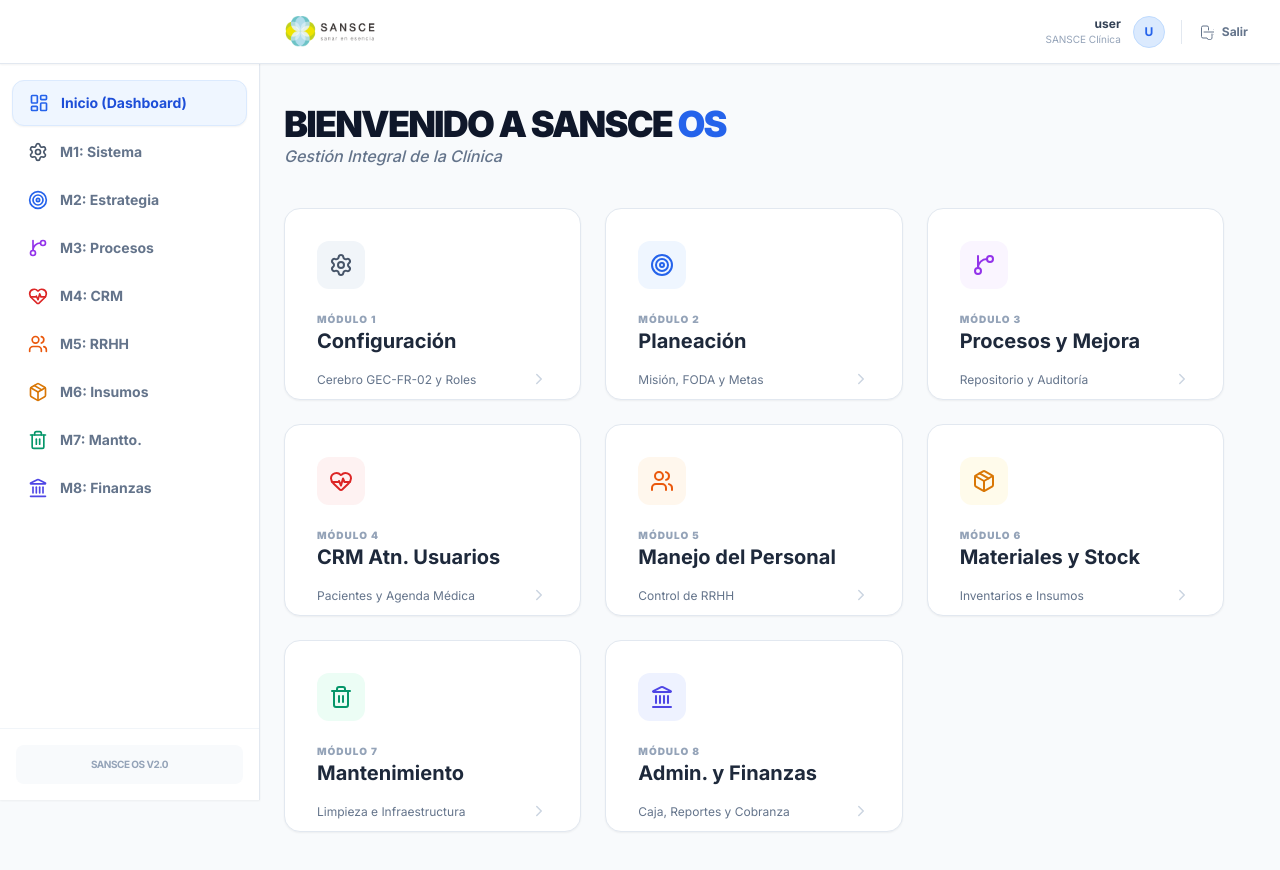
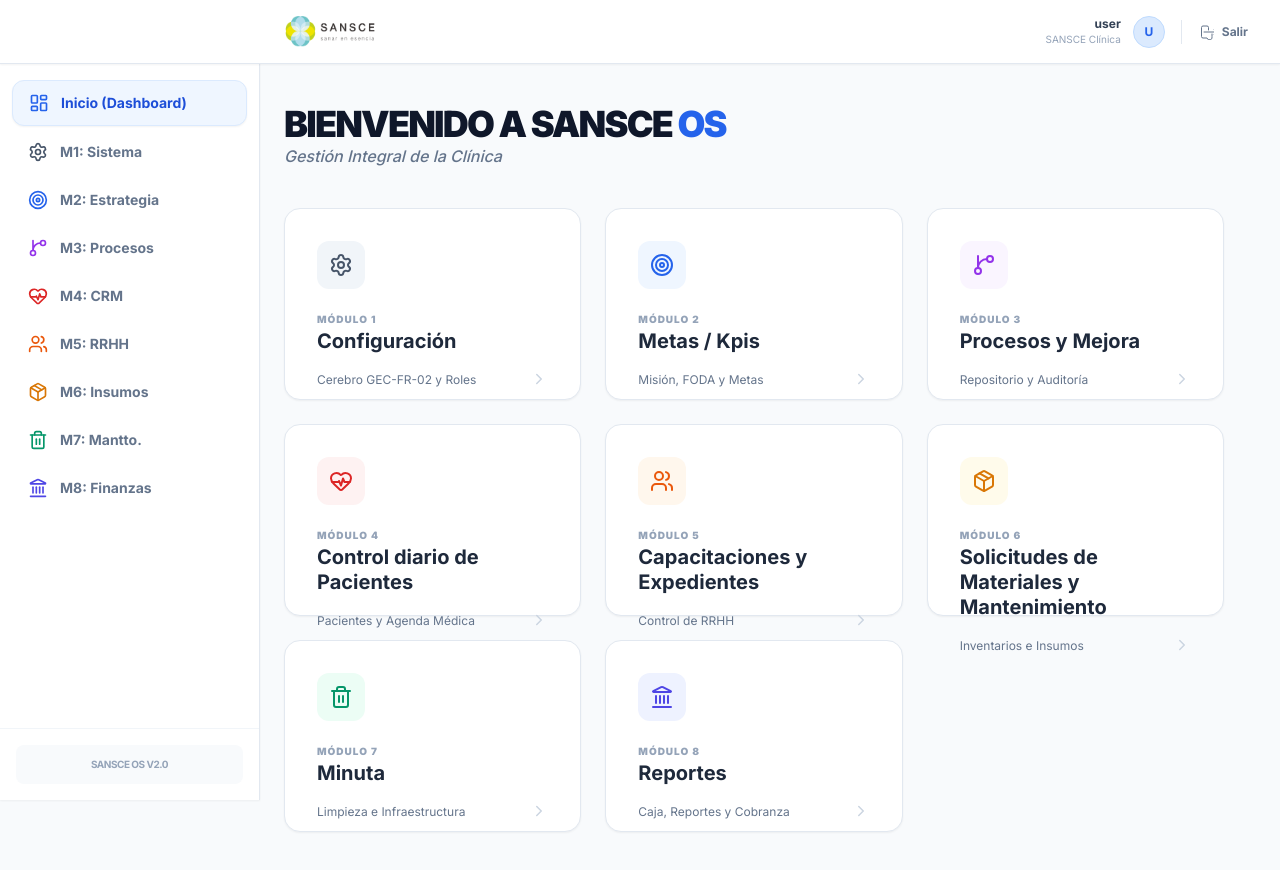
Before and after one commit to alemendez13/sistema-ATU, a Next.js app: page / in a window 1280 px wide. Shown: the top 870 px of the page. Built offline with nearby package versions, Linux system fonts and the light colour scheme; no server answers; sample sign-in values are in the browser's storage.

Commit message:
Add files via upload

```diff
--- a/app/page.tsx
+++ b/app/page.tsx
@@ -10,13 +10,13 @@ export default function Home() {
   // Mantenemos tu lista maestra de módulos (ID 1 al 8)
   const modulos = [
     { id: 1, name: "Configuración", desc: "Cerebro GEC-FR-02 y Roles", icon: <Settings />, href: "/configuracion/conocimiento", color: "bg-slate-100 text-slate-600" },
-    { id: 2, name: "Planeación", desc: "Misión, FODA y Metas", icon: <Target />, href: "/planeacion", color: "bg-blue-50 text-blue-600" },
+    { id: 2, name: "Metas / Kpis", desc: "Misión, FODA y Metas", icon: <Target />, href: "/planeacion", color: "bg-blue-50 text-blue-600" },
     { id: 3, name: "Procesos y Mejora", desc: "Repositorio y Auditoría", icon: <GitBranch />, href: "/procesos", color: "bg-purple-50 text-purple-600" },
-    { id: 4, name: "CRM Atn. Usuarios", desc: "Pacientes y Agenda Médica", icon: <HeartPulse />, href: "/pacientes", color: "bg-red-50 text-red-600" },
-    { id: 5, name: "Manejo del Personal", desc: "Control de RRHH", icon: <Users />, href: "/personal", color: "bg-orange-50 text-orange-600" },
-    { id: 6, name: "Materiales y Stock", desc: "Inventarios e Insumos", icon: <Package />, href: "/inventarios", color: "bg-amber-50 text-amber-600" },
-    { id: 7, name: "Mantenimiento", desc: "Limpieza e Infraestructura", icon: <Trash2 />, href: "/mantenimiento", color: "bg-emerald-50 text-emerald-600" },
-    { id: 8, name: "Admin. y Finanzas", desc: "Caja, Reportes y Cobranza", icon: <Landmark />, href: "/finanzas", color: "bg-indigo-50 text-indigo-600" },
+    { id: 4, name: "Control diario de Pacientes", desc: "Pacientes y Agenda Médica", icon: <HeartPulse />, href: "/pacientes", color: "bg-red-50 text-red-600" },
+    { id: 5, name: "Capacitaciones y Expedientes", desc: "Control de RRHH", icon: <Users />, href: "/personal", color: "bg-orange-50 text-orange-600" },
+    { id: 6, name: "Solicitudes de Materiales y Mantenimiento", desc: "Inventarios e Insumos", icon: <Package />, href: "/inventarios", color: "bg-amber-50 text-amber-600" },
+    { id: 7, name: "Minuta", desc: "Limpieza e Infraestructura", icon: <Trash2 />, href: "/mantenimiento", color: "bg-emerald-50 text-emerald-600" },
+    { id: 8, name: "Reportes", desc: "Caja, Reportes y Cobranza", icon: <Landmark />, href: "/finanzas", color: "bg-indigo-50 text-indigo-600" },
   ];
 
   return (
```
